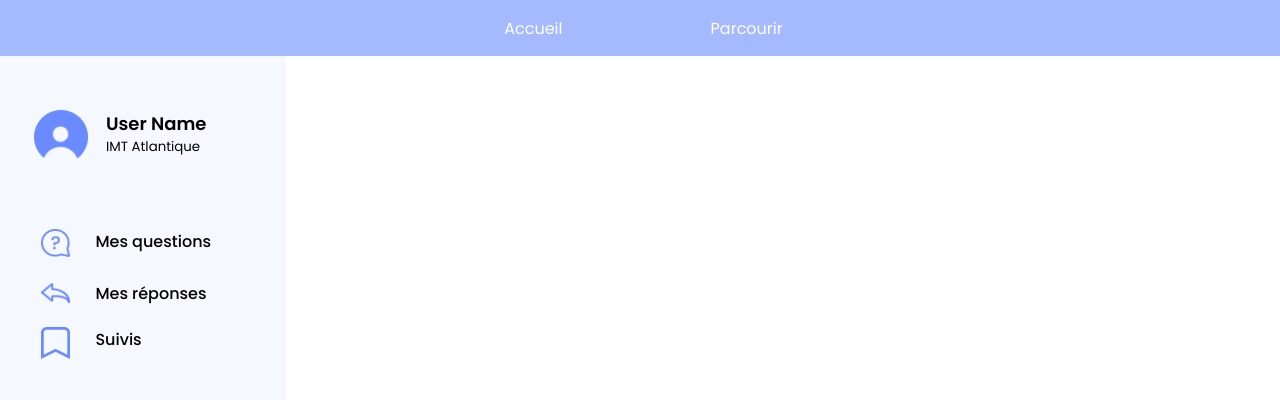
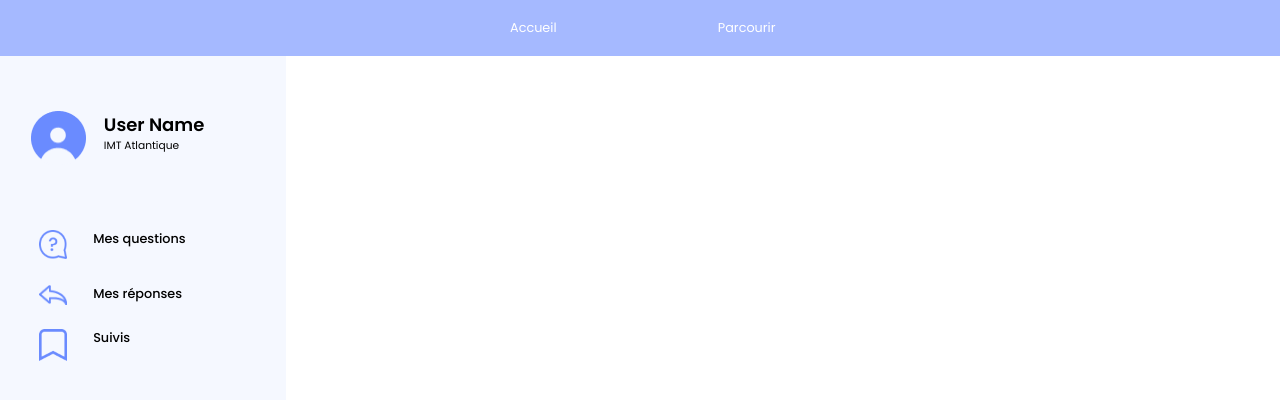
Before and after one commit to BrunoPre/fil-a1-forums-etudiant-front, a Vue app: page / in a window 1280 px wide. Shown: the top 400 px of the page. Built offline with nearby package versions, Linux system fonts and the light colour scheme.

Commit message:
font-size to 80% when viewport width < 1920px

```diff
--- a/src/App.vue
+++ b/src/App.vue
@@ -31,8 +31,15 @@ export default defineComponent({
 <style>
 @import url("https://fonts.googleapis.com/css2?family=Poppins:wght@300;400;500;600;700&display=swap");
 
+
 html {
-  font-size: 100%;
+  font-size: 80%;
+}
+
+@media screen and (min-width: 1920px){
+  html {
+    font-size: 100%;
+  }
 }
 
 * {
```
